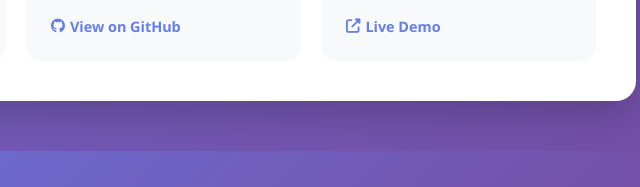
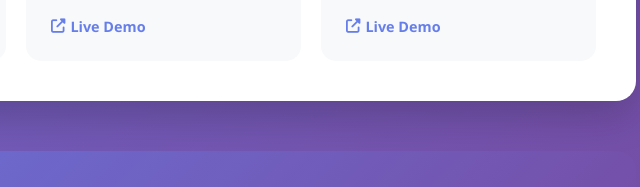
Before and after one commit to toticr183-dev/Tofik-and-Lema-web-solution, a plain HTML site: page index.html in a window 1280 px wide. Shown: the part 1626-1813 px from the top of the page, 624-1264 px from the left. Drawn offline with Linux system fonts and the light colour scheme.

Commit message:
Update index.html

```diff
--- a/index.html
+++ b/index.html
@@ -436,7 +436,7 @@
                     <h4>Dr. Feysel Clinic</h4>
                     <p>Complete cloud-based clinic management system with patient registration, appointment scheduling, electronic health records, prescription management, and 24/7 availability. Features secure admin dashboard and real-time updates.</p>
                     <div class="project-links">
-                        <a href="" target="_blank" class="project-link"><i class="fas fa-external-link-alt"></i> Live Demo</a>
+                        <a href="https://toticr183-dev.github.io/D.R-FEYSEL-DERMATOLOGIST-CLINIC/" target="_blank" class="project-link"><i class="fas fa-external-link-alt"></i> Live Demo</a>
 
                     </div>
                 </div>
@@ -457,7 +457,9 @@
                     <h4>Library Management System</h4>
                     <p>Complete digital library solution with book cataloging, member registration, borrowing & return tracking, fine calculation, and real-time availability status. Features admin dashboard and user-friendly interface for seamless library operations.</p>
                     <div class="project-links">
-                        <a href="#" class="project-link"><i class="fab fa-github"></i> View on GitHub</a>
+
+                        <a href="" target="_blank" class="project-link"><i class="fas fa-external-link-alt"></i> Live Demo</a>
+
                     </div>
                 </div>
 
```
